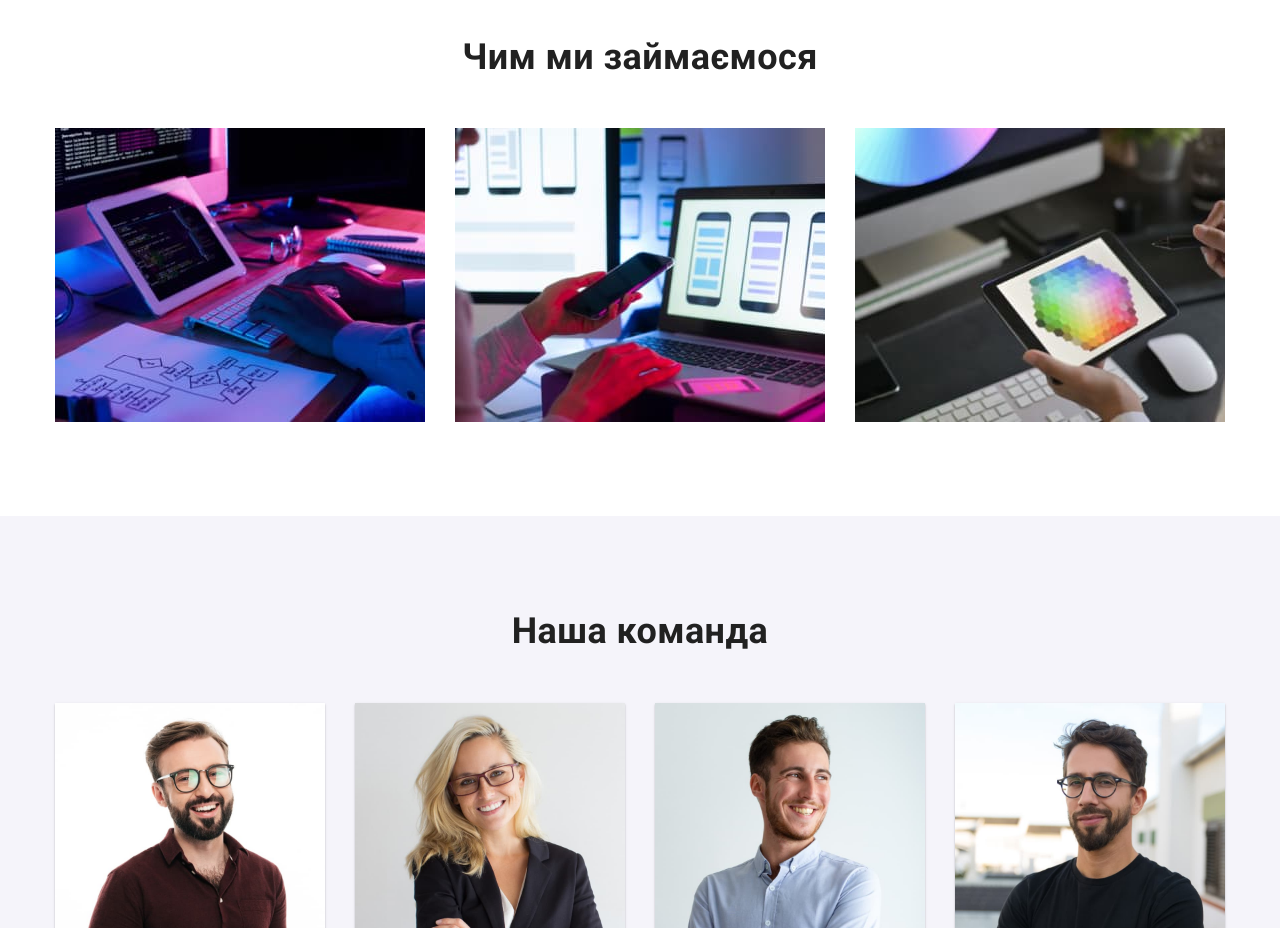
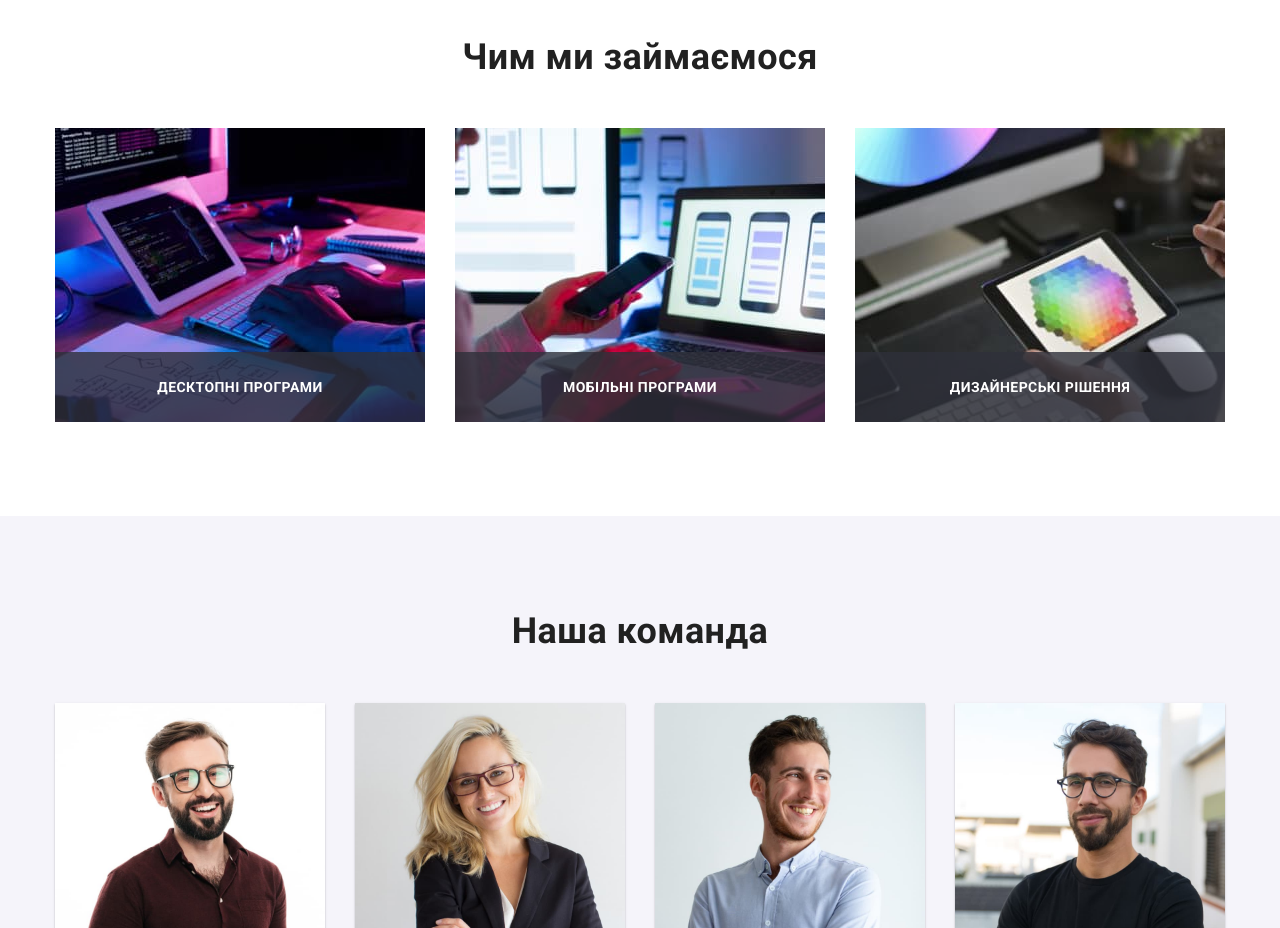
Before and after one commit to RS-free/goit-markup-hw-05, a plain HTML site: page index.html in a window 1280 px wide. Shown: the part 1080-2008 px from the top of the page. Drawn offline with nearby package versions, Linux system fonts and the light colour scheme.

Commit message:
animation

```diff
--- a/css/styles.css
+++ b/css/styles.css
@@ -118,6 +118,7 @@ img {
   padding-bottom: 32px;
 }
 
+/* підкреслення */
 .dash {
   position: relative;
 }
@@ -131,6 +132,10 @@ img {
   height: 4px;
   border-radius: 2px;
   background-color: var(--accent-text-color);
+
+  transition-property: opacity;
+  transition-duration: 250ms;
+  transition-timing-function: cubic-bezier(0.4, 0, 0.2, 1);
 }
 
 .dash::after {
@@ -152,16 +157,27 @@ img {
   align-items: center;
   margin-left: auto;
 }
+
 .contact-header .item + .item {
   margin-left: var(--margin);
 }
 
 .current {
   color: var(--accent-text-color);
+
+  transition-property: color;
+  transition-duration: 250ms;
+  transition-timing-function: cubic-bezier(0.4, 0, 0.2, 1);
+}
+
+.link {
+  transition-property: color;
+  transition-duration: 250ms;
+  transition-timing-function: cubic-bezier(0.4, 0, 0.2, 1);
 }
 
 .link-current:hover,
-.link.current:focus {
+.link-current:focus {
   color: var(--accent-text-color);
 }
 
@@ -180,6 +196,10 @@ img {
   line-height: 1.17;
   letter-spacing: 0.02em;
   color: var(--additional-text-color);
+
+  transition-property: color;
+  transition-duration: 250ms;
+  transition-timing-function: cubic-bezier(0.4, 0, 0.2, 1);
 }
 .calm:hover,
 .calm:focus {
@@ -343,6 +363,34 @@ img {
   margin-left: 30px;
 }
 
+.thumb-picture {
+  position: relative;
+}
+
+.block-thumb {
+  display: flex;
+  align-items: center;
+  justify-content: center;
+  position: absolute;
+  height: 70px;
+  width: 370px;
+  left: 0;
+  bottom: 0;
+  background-color: rgba(47, 48, 58, 0.8);
+}
+
+.information-block {
+  font-family: Roboto;
+  font-style: normal;
+  font-weight: bold;
+  font-size: 14px;
+  line-height: 16px;
+  text-align: center;
+  letter-spacing: 0.03em;
+  text-transform: uppercase;
+  color: var(--title-text-color);
+}
+
 /* команда */
 .team {
   background-color: var(--third-bg-color);
@@ -383,6 +431,10 @@ img {
   border-radius: 50%;
   background-color: var(---title-text-color);
   margin-top: 16px;
+
+  transition-property: background-color;
+  transition-duration: 250ms;
+  transition-timing-function: cubic-bezier(0.4, 0, 0.2, 1);
 }
 
 .social-icons-link:hover,
@@ -424,6 +476,10 @@ img {
   border: 1px solid var(--icon-color);
   border-radius: 4px;
   padding: 16px 32px;
+
+  transition-property: border-color, color;
+  transition-duration: 250ms;
+  transition-timing-function: cubic-bezier(0.4, 0, 0.2, 1);
 }
 
 .icon-logotype:hover,
@@ -457,12 +513,18 @@ img {
   cursor: pointer;
   padding: 6px 22px;
   border-radius: 4px;
+
+  transition-property: background-color;
+  transition-duration: 250ms;
+  transition-timing-function: cubic-bezier(0.4, 0, 0.2, 1);
 }
 
 .portfolio-button:hover,
 .portfolio-button:focus {
   color: var(--title-text-color);
   background-color: var(--accent-text-color);
+  box-shadow: 0px 3px 1px rgba(0, 0, 0, 0.1), 0px 1px 2px rgba(0, 0, 0, 0.08),
+    0px 2px 2px rgba(0, 0, 0, 0.12);
 }
 
 .link-work {
@@ -481,6 +543,12 @@ img {
   flex-basis: calc(100% / 3 - var(--card-set-gap));
   margin-left: var(--card-set-gap);
   margin-top: var(--card-set-gap);
+}
+
+.link-work {
+  transition-property: box-shadow;
+  transition-duration: 250ms;
+  transition-timing-function: cubic-bezier(0.4, 0, 0.2, 1);
 }
 
 .link-work:hover,
@@ -584,6 +652,10 @@ img {
   width: 44px;
   height: 44px;
   border-radius: 50%;
+
+  transition-property: background-color;
+  transition-duration: 250ms;
+  transition-timing-function: cubic-bezier(0.4, 0, 0.2, 1);
 }
 .accession:hover,
 .accession:focus {
--- a/index.html
+++ b/index.html
@@ -108,13 +108,28 @@
           <h2 class="section-title">Чим ми займаємося</h2>
           <ul class="picture list">
             <li class="picture">
-              <img src="./images/01_laptop.jpg" width="370" height="294" alt="leptop"/>
+              <div class="thumb-picture">
+                <img src="./images/01_laptop.jpg" width="370" height="294" alt="leptop"/>
+                  <div class="block-thumb">
+                    <p class="information-block">ДЕСКТОПНІ ПРОГРАМИ</p>
+                  </div>
+              </div>
             </li>
             <li class="picture">
-              <img src="./images/02_phone.jpg" width="370" height="294" alt="phone"/>
+              <div class="thumb-picture">
+               <img src="./images/02_phone.jpg" width="370" height="294" alt="phone"/>
+                <div class="block-thumb">
+                  <p class="information-block">МОБІЛЬНІ ПРОГРАМИ</p>
+                </div>
+            </div>
             </li>
             <li class="picture">
-              <img src="./images/03_tablet.jpg" width="370" height="294" alt="tablet"/>
+              <div class="thumb-picture">
+                <img src="./images/03_tablet.jpg" width="370" height="294" alt="tablet"/>
+                  <div class="block-thumb">
+                    <p class="information-block">ДИЗАЙНЕРСЬКІ РІШЕННЯ</p>
+                  </div>
+              </div>
             </li>
           </ul>
         </div>
@@ -386,5 +401,6 @@
         </div>
       </div>
     </footer>
+    <script src="./js/modal.js"></script>
   </body>
 </html>
```
Also changed, not shown: modal.js (added, +14 -0 lines), portfolio.html (+1 -0 lines).
